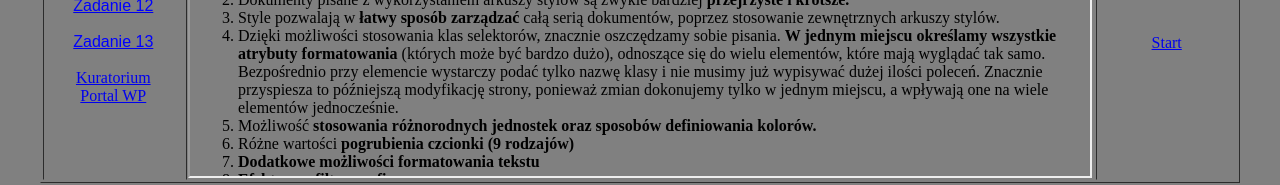
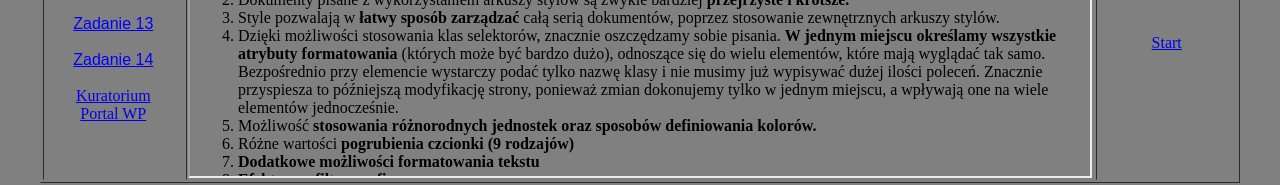
Before and after one commit to aaaaaaaaqa/CSS-witryny, a plain HTML site: page index.html in a window 1280 px wide. Shown: the part 589-774 px from the top of the page. Drawn offline with Linux system fonts and the light colour scheme.

Commit message:
Update index.html

```diff
--- a/index.html
+++ b/index.html
@@ -35,6 +35,8 @@
           <a href="Okró_z12.html" target="strony"><font color="blue" face="Arial">Zadanie 12</font><br>
 <br>
           <a href="Okró_z13.html" target="strony"><font color="blue" face="Arial">Zadanie 13</font><br>
+<br>
+          <a href="Okró_z14.html" target="strony"><font color="blue" face="Arial">Zadanie 14</font><br>
 <br>
 
          <a href="http://www.kuratorium.gda.pl" target="strony">Kuratorium</a>
```
